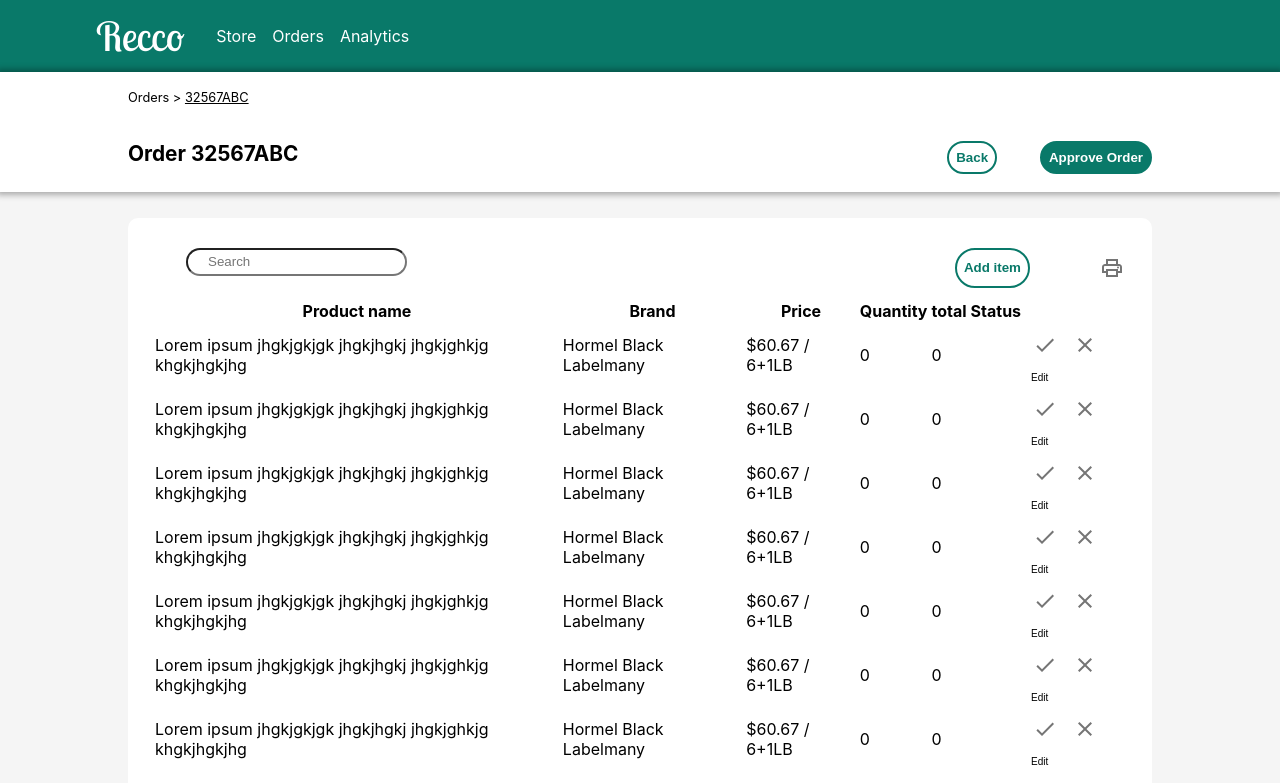
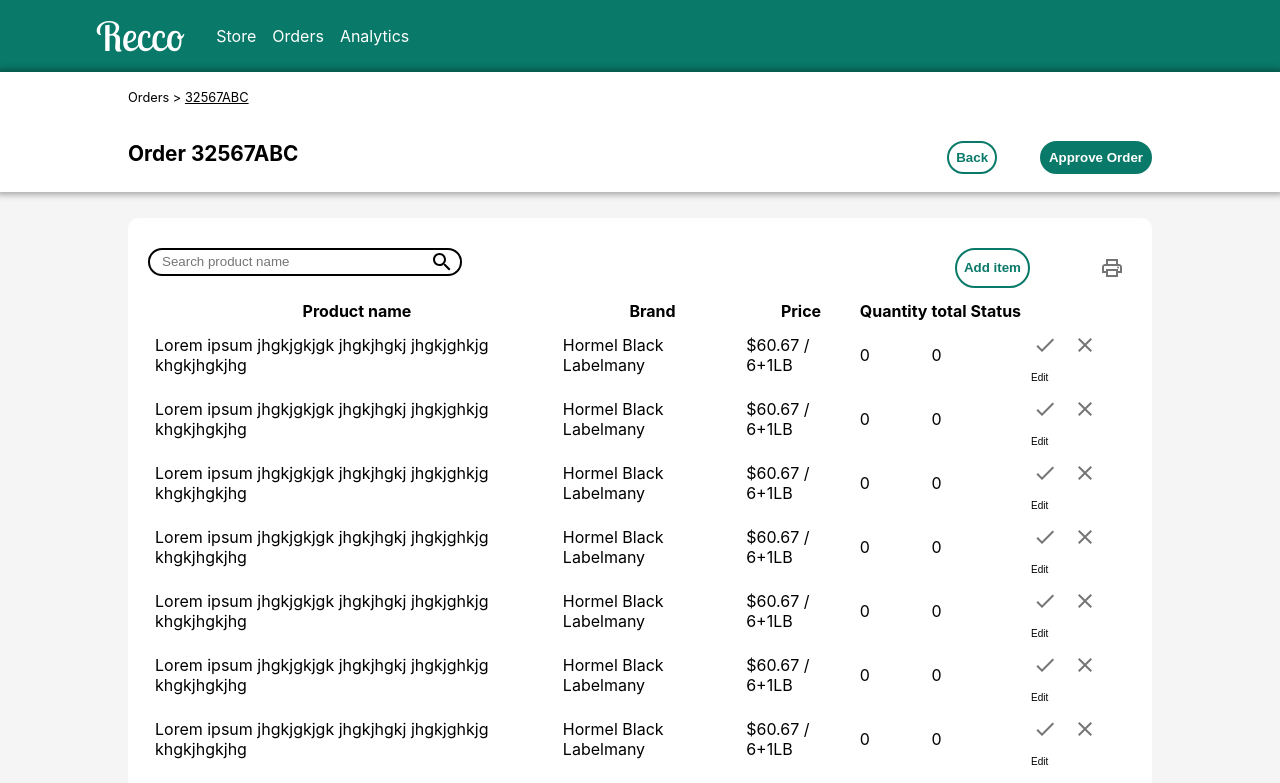
Before and after one commit to AmitSakharkar/Recco, a React (Create React App) app: page / in a window 1280 px wide. Shown: the top 783 px of the page. Built offline with nearby package versions, Linux system fonts and the light colour scheme.

Commit message:
updated the searchable input.

```diff
--- a/src/components/searchableInput.js
+++ b/src/components/searchableInput.js
@@ -1,7 +1,5 @@
 import React from 'react';
 import SearchOutlinedIcon from '@mui/icons-material/SearchOutlined';
-import InputAdornment from '@mui/material/InputAdornment';
-import IconButton from '@mui/material/IconButton';
 import { SearchableInputContainer, InputField } from '../styles/Navbar';
 
 const SearchableInput = () => {
@@ -15,24 +13,14 @@ const SearchableInput = () => {
     }
     return (
         <>
-            <SearchableInputContainer class="form-group has-search">
+            <SearchableInputContainer>
                 <InputField
                     type="text"
-                    placeholder="Search"
+                    placeholder="Search product name"
                     onChange={handleInput}
                     onBlur={handleSearch}
-                    endAdornment={
-                        <InputAdornment position="end">
-                            <IconButton
-                                aria-label="toggle password visibility"
-                                onClick={handleSearch}
-                                edge="end"
-                            >
-                                <SearchOutlinedIcon />
-                            </IconButton>
-                        </InputAdornment>
-                    }
                 />
+                <SearchOutlinedIcon onClick={handleSearch}/>
             </SearchableInputContainer>
         </>
     );
--- a/src/styles/Navbar.js
+++ b/src/styles/Navbar.js
@@ -129,11 +129,17 @@ export const FilterActionContainer = styled.section`
 `;
 
 export const SearchableInputContainer = styled.section`
-    padding-left: 2.375rem;
+    border-radius: 35px;
+    height: 60%;
+    padding: 0px 5px 0px 10px;
+    border: 2px solid;
+    width: 30%;
+    display: flex;
+    justify-content: sapce-between;
+    align-items: center;
 `;
 
 export const InputField = styled.input`
-    border-radius: 35px;
-    height: 60%;
-    padding: 0 20px;
+    border: 0px;
+    width: 90%;
 `;
```
